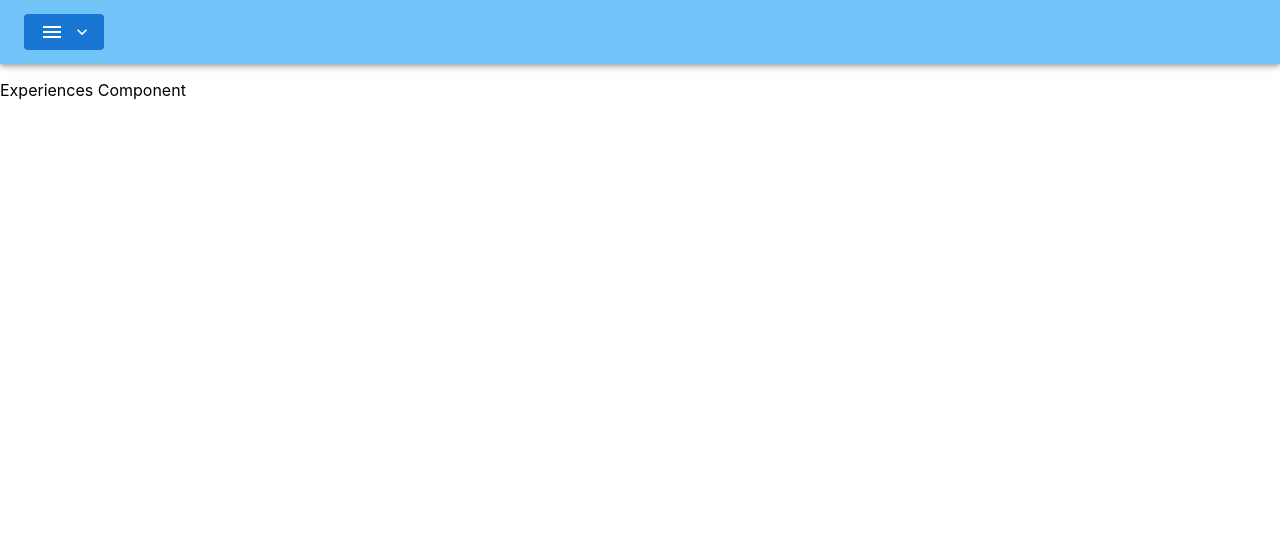
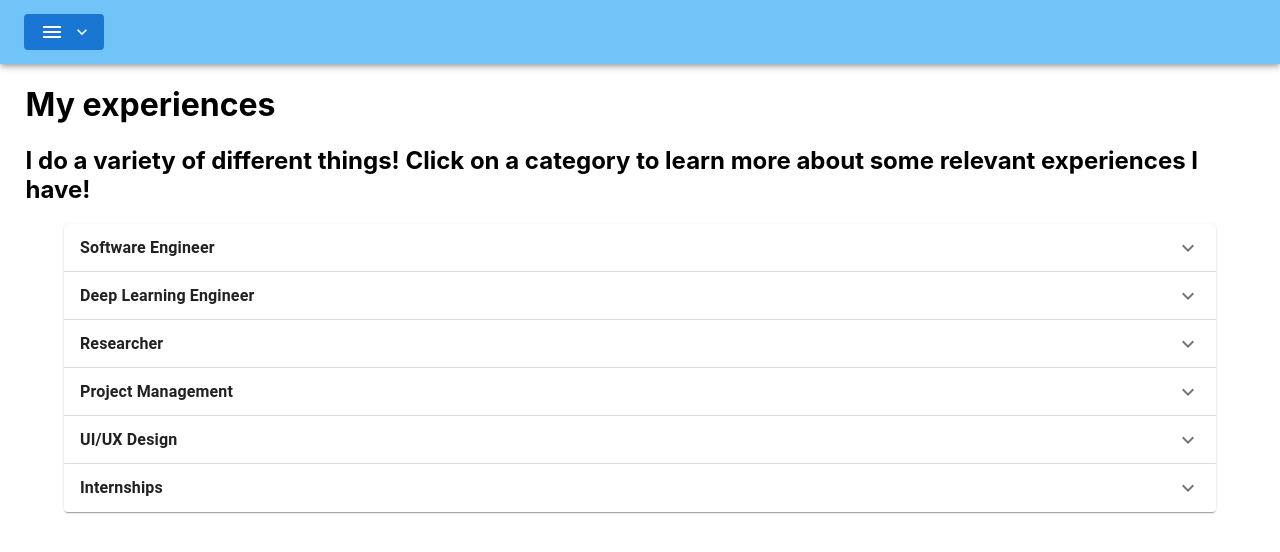
Before and after one commit to priyanshumahey/priyanshumahey.github.io, a React (Create React App) app in the folder website/: page /#/Experiences in a window 1280 px wide. Shown: the top 552 px of the page. Built offline with nearby package versions, Linux system fonts and the light colour scheme.

Commit message:
Experience Page Work

```diff
--- a/website/src/App.js
+++ b/website/src/App.js
@@ -4,6 +4,7 @@ import "swiper/css";
 import "swiper/css/effect-coverflow";
 import "swiper/css/pagination";
 //import { EffectCoverflow, Pagination } from "swiper";
+import { Link } from 'react-router-dom'
 
 function Homepage() {
   return (
@@ -14,6 +15,7 @@ function Homepage() {
           <h2 >Who am I?</h2>
           <img alt="Priyanshu's profile" style={{ width: "100%",  maxWidth: "50vh", height: "auto", textAlign:"left", border:"solid"}} src={require("./Images/pf.jpg")} />
         </div>
+        <h2><Link to="/Experiences">View my experiences here!</Link></h2>
         <h2>
           Still in development!
           To get more information on me, please visit
--- /dev/null
+++ b/website/src/Components/ExpCard.js
@@ -0,0 +1,37 @@
+import * as React from 'react';
+import Card from '@mui/material/Card';
+import CardContent from '@mui/material/CardContent';
+import CardMedia from '@mui/material/CardMedia';
+import Typography from '@mui/material/Typography';
+import { Button, CardActionArea, CardActions } from '@mui/material';
+
+export default function MultiActionAreaCard(props) {
+  return (
+    <span style={{display:"inline-flex", padding:"0.5vw"}}>
+    <Card sx={{ maxWidth: 345 }}>
+      <CardActionArea>
+        <CardMedia
+          component="img"
+          height="140"
+          image={props.image}
+          alt="green iguana"
+        />
+        <CardContent>
+          <Typography gutterBottom variant="h5" component="div">
+            Lizard
+          </Typography>
+          <Typography variant="body2" color="text.secondary">
+            Lizards are a widespread group of squamate reptiles, with over 6,000
+            species, ranging across all continents except Antarctica
+          </Typography>
+        </CardContent>
+      </CardActionArea>
+      <CardActions>
+        <Button size="small" color="primary">
+          Share
+        </Button>
+      </CardActions>
+    </Card>
+    </span>
+  );
+}
--- a/website/src/Components/Experiences.js
+++ b/website/src/Components/Experiences.js
@@ -1,6 +1,133 @@
+import * as React from 'react';
+import Accordion from '@mui/material/Accordion';
+import AccordionSummary from '@mui/material/AccordionSummary';
+import AccordionDetails from '@mui/material/AccordionDetails';
+import Typography from '@mui/material/Typography';
+import ExpandMoreIcon from '@mui/icons-material/ExpandMore';
+
+import MultiActionAreaCard from './ExpCard'
+
+function SimpleAccordion() {
+  return (
+    <div>
+      <Accordion>
+        <AccordionSummary
+          expandIcon={<ExpandMoreIcon />}
+          aria-controls="panel1a-content"
+          id="panel1a-header"
+        >
+          <Typography><strong>Software Engineer</strong></Typography>
+        </AccordionSummary>
+        <AccordionDetails>
+          <Typography>
+            Lorem ipsum dolor sit amet, consectetur adipiscing elit. Suspendisse
+            malesuada lacus ex, sit amet blandit leo lobortis eget.
+          <div>
+            <MultiActionAreaCard image="https://cdn.eso.org/images/screen/eso1907a.jpg"/>
+            <MultiActionAreaCard image="https://cdn.eso.org/images/screen/eso1907a.jpg"/>
+          </div>
+          </Typography>
+        </AccordionDetails>
+      </Accordion>
+      <Accordion>
+        <AccordionSummary
+          expandIcon={<ExpandMoreIcon />}
+          aria-controls="panel2a-content"
+          id="panel2a-header"
+        >
+          <Typography><strong>Deep Learning Engineer</strong></Typography>
+        </AccordionSummary>
+        <AccordionDetails>
+          <Typography>
+            Lorem ipsum dolor sit amet, consectetur adipiscing elit. Suspendisse
+            malesuada lacus ex, sit amet blandit leo lobortis eget.
+          </Typography>
+        </AccordionDetails>
+      </Accordion>
+      <Accordion>
+        <AccordionSummary
+          expandIcon={<ExpandMoreIcon />}
+          aria-controls="panel2a-content"
+          id="panel2a-header"
+        >
+          <Typography><strong>Researcher</strong></Typography>
+        </AccordionSummary>
+        <AccordionDetails>
+          <Typography>
+            Lorem ipsum dolor sit amet, consectetur adipiscing elit. Suspendisse
+            malesuada lacus ex, sit amet blandit leo lobortis eget.
+          </Typography>
+        </AccordionDetails>
+      </Accordion>
+      <Accordion>
+        <AccordionSummary
+          expandIcon={<ExpandMoreIcon />}
+          aria-controls="panel2a-content"
+          id="panel2a-header"
+        >
+          <Typography><strong>Project Management</strong></Typography>
+        </AccordionSummary>
+        <AccordionDetails>
+          <Typography>
+            Lorem ipsum dolor sit amet, consectetur adipiscing elit. Suspendisse
+            malesuada lacus ex, sit amet blandit leo lobortis eget.
+          </Typography>
+        </AccordionDetails>
+      </Accordion>
+      <Accordion>
+        <AccordionSummary
+          expandIcon={<ExpandMoreIcon />}
+          aria-controls="panel2a-content"
+          id="panel2a-header"
+        >
+          <Typography><strong>UI/UX Design</strong></Typography>
+        </AccordionSummary>
+        <AccordionDetails>
+          <Typography>
+            Lorem ipsum dolor sit amet, consectetur adipiscing elit. Suspendisse
+            malesuada lacus ex, sit amet blandit leo lobortis eget.
+          </Typography>
+        </AccordionDetails>
+      </Accordion>
+      <Accordion>
+        <AccordionSummary
+          expandIcon={<ExpandMoreIcon />}
+          aria-controls="panel2a-content"
+          id="panel2a-header"
+        >
+          <Typography><strong>Internships</strong></Typography>
+        </AccordionSummary>
+        <AccordionDetails>
+          <Typography>
+            Lorem ipsum dolor sit amet, consectetur adipiscing elit. Suspendisse
+            malesuada lacus ex, sit amet blandit leo lobortis eget.
+          </Typography>
+        </AccordionDetails>
+      </Accordion>
+    </div>
+  );
+}
+
+const accordian_style = {
+  justifyContent: 'center',
+  textAlign: "center",
+  display: "flex",
+
+}
+
 function Experiences () {
     return(
-      <p>Experiences Component</p>
+      <div >
+        <div style={{paddingLeft:'2vw', paddingRight:'2vw'}}>
+          <h1 >My experiences</h1>
+          <h2>I do a variety of different things! Click on a category to learn more about some relevant experiences I have!</h2>
+        </div>
+          <div style={accordian_style}>
+            <div style={{width:'90vw'}}>
+              <SimpleAccordion />
+            </div>
+        </div>
+      </div>
     )
   }
 
```
